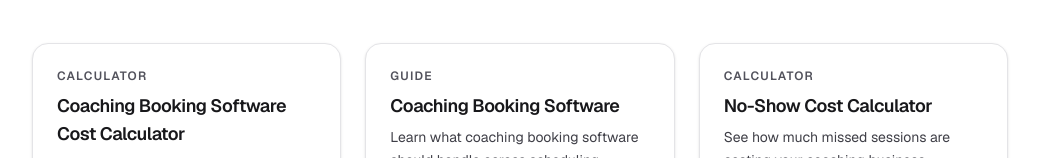
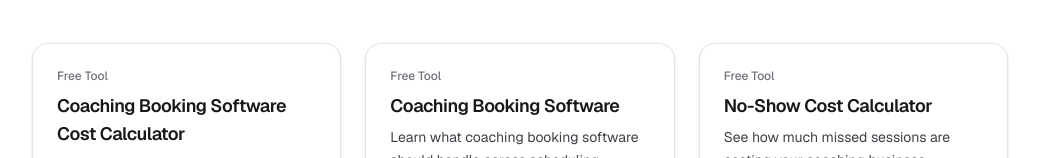
Before and after one commit to riclanderos/callsesh, a Next.js app: page /tools in a window 1280 px wide. Shown: the part 246-404 px from the top of the page, without its empty margins (120-1159 px from the left). Built offline with nearby package versions, Linux system fonts and the light colour scheme.

Commit message:
ui: improve tools grid hierarchy and polish

```diff
--- a/app/tools/page.tsx
+++ b/app/tools/page.tsx
@@ -33,9 +33,9 @@ export default function ToolsPage() {
 
         <div className="grid gap-6 sm:grid-cols-2 lg:grid-cols-3">
 
-          <div className="bg-white border border-zinc-200 rounded-2xl p-6 shadow-sm flex flex-col h-full">
-            <span className="text-xs font-semibold text-zinc-600 uppercase tracking-widest">Calculator</span>
-            <h2 className="text-lg font-semibold tracking-tight text-zinc-900 mt-2 mb-1.5">
+          <div className="bg-white border border-zinc-200 rounded-2xl p-6 shadow-sm hover:shadow-md transition-shadow flex flex-col h-full">
+            <span className="text-xs font-medium text-zinc-500 mb-2">Free Tool</span>
+            <h2 className="text-lg font-semibold tracking-tight text-zinc-900 mb-1.5">
               Coaching Booking Software Cost Calculator
             </h2>
             <p className="text-sm text-zinc-700 leading-relaxed mb-5 flex-1">
@@ -49,9 +49,9 @@ export default function ToolsPage() {
             </Link>
           </div>
 
-          <div className="bg-white border border-zinc-200 rounded-2xl p-6 shadow-sm flex flex-col h-full">
-            <span className="text-xs font-semibold text-zinc-600 uppercase tracking-widest">Guide</span>
-            <h2 className="text-lg font-semibold tracking-tight text-zinc-900 mt-2 mb-1.5">
+          <div className="bg-white border border-zinc-200 rounded-2xl p-6 shadow-sm hover:shadow-md transition-shadow flex flex-col h-full">
+            <span className="text-xs font-medium text-zinc-500 mb-2">Free Tool</span>
+            <h2 className="text-lg font-semibold tracking-tight text-zinc-900 mb-1.5">
               Coaching Booking Software
             </h2>
             <p className="text-sm text-zinc-700 leading-relaxed mb-5 flex-1">
@@ -65,9 +65,9 @@ export default function ToolsPage() {
             </Link>
           </div>
 
-          <div className="bg-white border border-zinc-200 rounded-2xl p-6 shadow-sm flex flex-col h-full">
-            <span className="text-xs font-semibold text-zinc-600 uppercase tracking-widest">Calculator</span>
-            <h2 className="text-lg font-semibold tracking-tight text-zinc-900 mt-2 mb-1.5">
+          <div className="bg-white border border-zinc-200 rounded-2xl p-6 shadow-sm hover:shadow-md transition-shadow flex flex-col h-full">
+            <span className="text-xs font-medium text-zinc-500 mb-2">Free Tool</span>
+            <h2 className="text-lg font-semibold tracking-tight text-zinc-900 mb-1.5">
               No-Show Cost Calculator
             </h2>
             <p className="text-sm text-zinc-700 leading-relaxed mb-5 flex-1">
```
